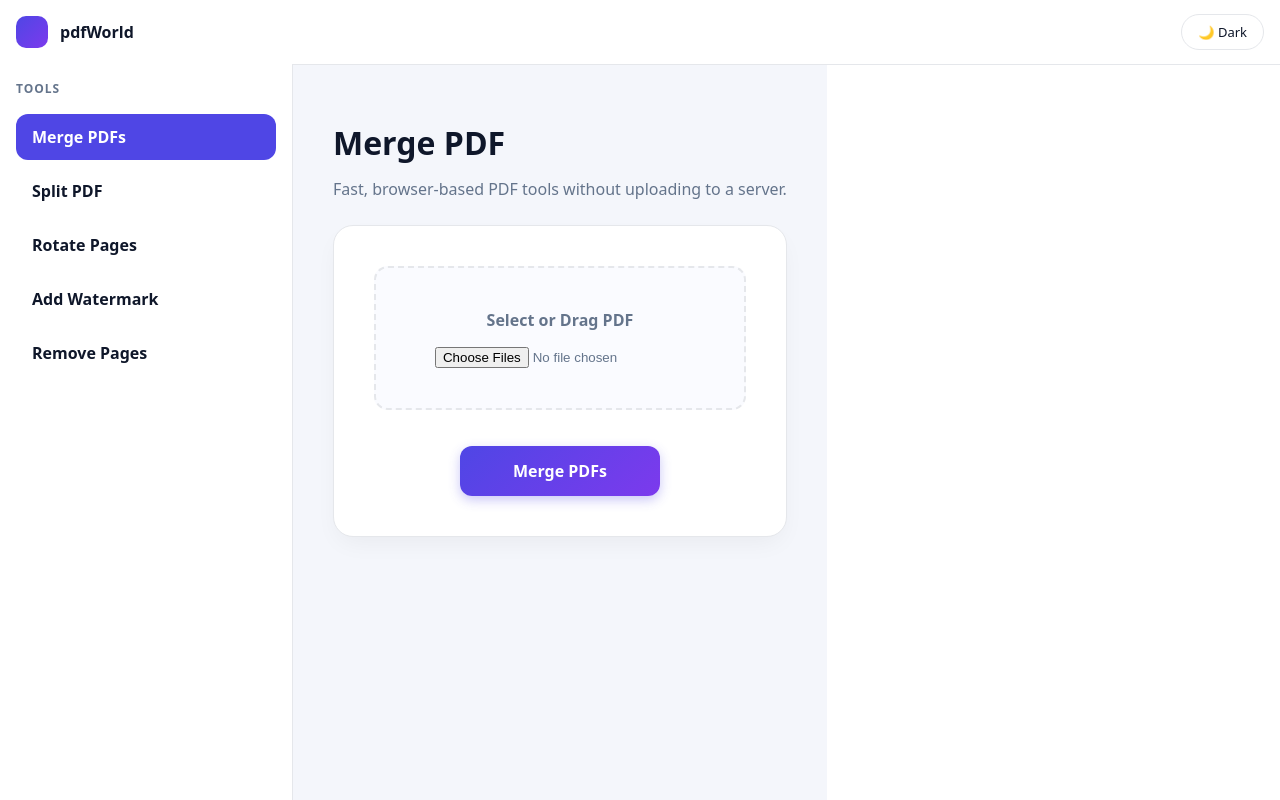
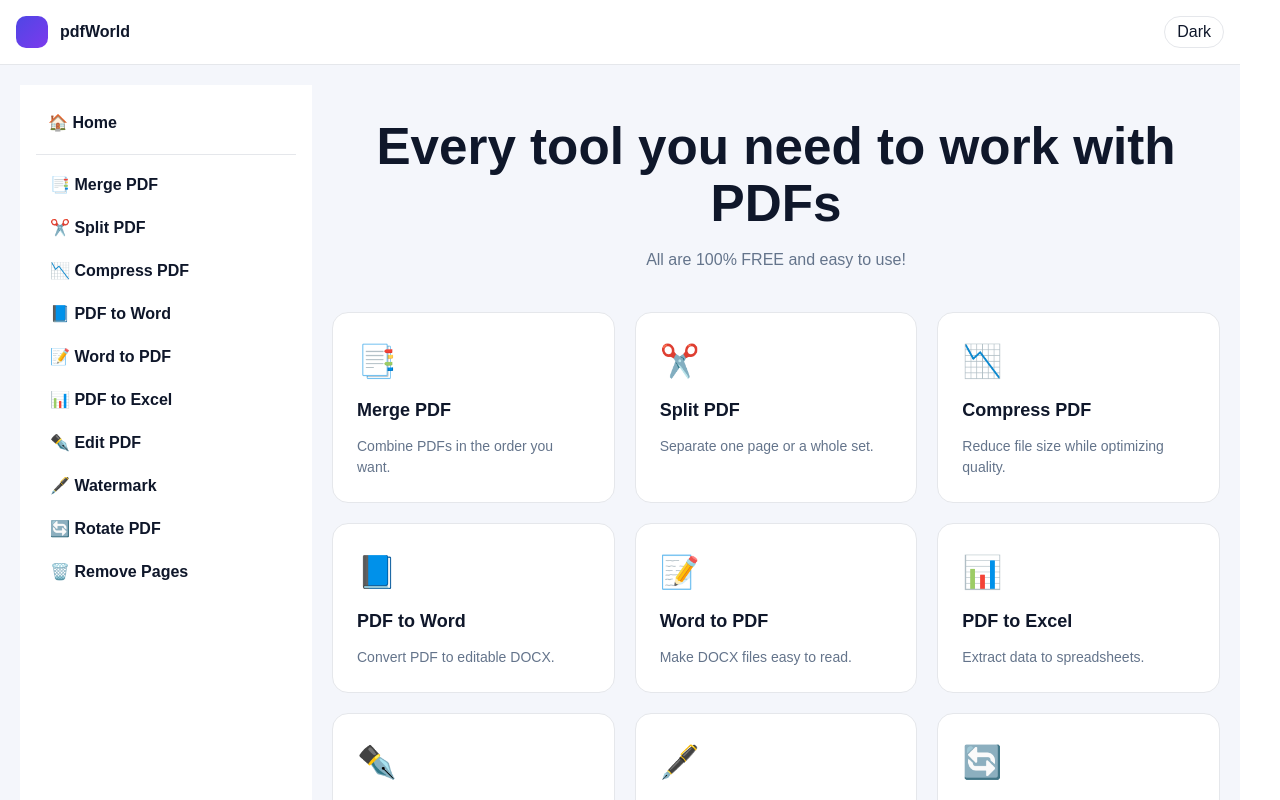
Before and after one commit to vikashsah2357/pdfWorld, a React (Vite) app: page / in a window 1280 px wide. Shown: the top 800 px of the page. Built offline with nearby package versions, Linux system fonts and the light colour scheme.

Commit message:
New Fix: UI big change

```diff
--- a/src/App.jsx
+++ b/src/App.jsx
@@ -2,31 +2,36 @@ import React, { useEffect, useState } from "react";
 import { PDFDocument, degrees, rgb, StandardFonts } from "pdf-lib";
 
 export default function App() {
-  const [activeTab, setActiveTab] = useState("merge");
+  // --- STATE ---
+  const [activeTab, setActiveTab] = useState("home"); // "home" shows the grid
   const [dark, setDark] = useState(false);
   const [files, setFiles] = useState([]);
-  const [splitFile, setSplitFile] = useState(null);
-  const [rotateFile, setRotateFile] = useState(null);
-  const [watermarkFile, setWatermarkFile] = useState(null);
-  const [removeFile, setRemoveFile] = useState(null);
+  const [singleFile, setSingleFile] = useState(null);
   const [watermarkText, setWatermarkText] = useState("");
-  const [removePages, setRemovePages] = useState("");
+  const [extraInput, setExtraInput] = useState("");
 
-  const [isMobile, setIsMobile] = useState(false);
+  const [isMobile, setIsMobile] = useState(window.innerWidth < 768);
   const [sidebarOpen, setSidebarOpen] = useState(false);
 
-  // Handle Window Resize
   useEffect(() => {
-    const handleResize = () => {
-      const mobile = window.innerWidth < 768;
-      setIsMobile(mobile);
-      // Close sidebar automatically if switching to desktop
-      if (!mobile) setSidebarOpen(false);
-    };
-    handleResize(); // Set initial state
-    window.addEventListener("resize", handleResize);
-    return () => window.removeEventListener("resize", handleResize);
+    const onResize = () => setIsMobile(window.innerWidth < 768);
+    window.addEventListener("resize", onResize);
+    return () => window.removeEventListener("resize", onResize);
   }, []);
+
+  // --- TOOLS DATA ---
+  const tools = [
+    { id: "merge", label: "Merge PDF", desc: "Combine PDFs in the order you want.", icon: "📑", color: "#e74c3c" },
+    { id: "split", label: "Split PDF", desc: "Separate one page or a whole set.", icon: "✂️", color: "#f39c12" },
+    { id: "compress", label: "Compress PDF", desc: "Reduce file size while optimizing quality.", icon: "📉", color: "#27ae60" },
+    { id: "pdf-to-word", label: "PDF to Word", desc: "Convert PDF to editable DOCX.", icon: "📘", color: "#2980b9" },
+    { id: "word-to-pdf", label: "Word to PDF", desc: "Make DOCX files easy to read.", icon: "📝", color: "#2980b9" },
+    { id: "pdf-to-excel", label: "PDF to Excel", desc: "Extract data to spreadsheets.", icon: "📊", color: "#1e8449" },
+    { id: "edit", label: "Edit PDF", desc: "Add text, images, or shapes.", icon: "✒️", color: "#8e44ad" },
+    { id: "watermark", label: "Watermark", desc: "Stamp an image or text over PDF.", icon: "🖋️", color: "#34495e" },
+    { id: "rotate", label: "Rotate PDF", desc: "Rotate pages the way you need.", icon: "🔄", color: "#d35400" },
+    { id: "remove", label: "Remove Pages", desc: "Delete pages from your document.", icon: "🗑️", color: "#c0392b" },
+  ];
 
   const theme = {
     bg: dark ? "#0b1220" : "#f4f6fb",
@@ -38,6 +43,7 @@ export default function App() {
     brand: "#4f46e5"
   };
 
+  // --- LOGIC ---
   const downloadFile = (bytes, name) => {
     const blob = new Blob([bytes], { type: "application/pdf" });
     const url = URL.createObjectURL(blob);
@@ -47,7 +53,6 @@ export default function App() {
     a.click();
   };
 
-  // Logic Handlers (Unchanged)
   const handleMerge = async () => {
     if (files.length < 2) return alert("Upload at least 2 PDFs");
     const mergedPdf = await PDFDocument.create();
@@ -57,64 +62,21 @@ export default function App() {
       const pages = await mergedPdf.copyPages(pdf, pdf.getPageIndices());
       pages.forEach((p) => mergedPdf.addPage(p));
     }
-    const mergedBytes = await mergedPdf.save();
-    downloadFile(mergedBytes, "merged.pdf");
-  };
-
-  const handleSplit = async () => {
-    if (!splitFile) return alert("Upload a PDF to split");
-    const bytes = await splitFile.arrayBuffer();
-    const pdf = await PDFDocument.load(bytes);
-    const total = pdf.getPageCount();
-    for (let i = 0; i < total; i++) {
-      const newPdf = await PDFDocument.create();
-      const [page] = await newPdf.copyPages(pdf, [i]);
-      newPdf.addPage(page);
-      const newBytes = await newPdf.save();
-      downloadFile(newBytes, `page_${i + 1}.pdf`);
-    }
+    downloadFile(await mergedPdf.save(), "merged.pdf");
   };
 
   const handleRotate = async () => {
-    if (!rotateFile) return alert("Upload a PDF to rotate");
-    const bytes = await rotateFile.arrayBuffer();
-    const pdf = await PDFDocument.load(bytes);
+    if (!singleFile) return alert("Upload a PDF");
+    const pdf = await PDFDocument.load(await singleFile.arrayBuffer());
     pdf.getPages().forEach((p) => p.setRotation(degrees(90)));
-    const newBytes = await pdf.save();
-    downloadFile(newBytes, "rotated.pdf");
+    downloadFile(await pdf.save(), "rotated.pdf");
   };
 
-  const handleWatermark = async () => {
-    if (!watermarkFile || !watermarkText) return alert("Upload file & enter text");
-    const bytes = await watermarkFile.arrayBuffer();
-    const pdf = await PDFDocument.load(bytes);
-    const font = await pdf.embedFont(StandardFonts.HelveticaBold);
-    pdf.getPages().forEach((page) => {
-      const { width, height } = page.getSize();
-      page.drawText(watermarkText, {
-        x: width / 4,
-        y: height / 2,
-        size: 40,
-        font,
-        color: rgb(0.75, 0.75, 0.75),
-        rotate: degrees(45),
-      });
-    });
-    const newBytes = await pdf.save();
-    downloadFile(newBytes, "watermarked.pdf");
-  };
+  // Note: PDF to Word/Excel usually requires server-side processing.
+  // Here we provide the UI for the workflow.
+  const handlePlaceholder = () => alert("Conversion tools require a backend server. UI is ready!");
 
-  const handleRemovePages = async () => {
-    if (!removeFile || !removePages) return alert("Upload file & enter pages like 1,3");
-    const pagesToRemove = removePages.split(",").map((n) => parseInt(n.trim()) - 1);
-    const bytes = await removeFile.arrayBuffer();
-    const pdf = await PDFDocument.load(bytes);
-    pagesToRemove.sort((a, b) => b - a).forEach((p) => pdf.removePage(p));
-    const newBytes = await pdf.save();
-    downloadFile(newBytes, "updated.pdf");
-  };
-
-  // UI Components
+  // --- COMPONENTS ---
   const UploadBox = ({ onFiles, multiple = false }) => {
     const [drag, setDrag] = useState(false);
     return (
@@ -125,23 +87,16 @@ export default function App() {
         style={{
           border: `2px dashed ${theme.border}`,
           borderRadius: 14,
-          padding: isMobile ? 20 : 40,
+          padding: isMobile ? 20 : 36,
           textAlign: "center",
           marginBottom: 16,
           background: drag ? "rgba(79,70,229,0.08)" : (dark ? "#020617" : "#fafbff"),
           width: "100%",
-          boxSizing: "border-box",
           color: theme.sub
         }}
       >
-        <div style={{ marginBottom: 12, fontWeight: 600 }}>{drag ? "Drop now!" : "Select or Drag PDF"}</div>
-        <input
-          type="file"
-          accept="application/pdf"
-          multiple={multiple}
-          style={{ width: '100%', maxWidth: '250px' }}
-          onChange={(e) => onFiles(e.target.files)}
-        />
+        <div style={{ marginBottom: 8, fontWeight: 600 }}>Drag & Drop PDF here</div>
+        <input type="file" multiple={multiple} onChange={(e) => onFiles(e.target.files)} />
       </div>
     );
   };
@@ -150,180 +105,141 @@ export default function App() {
     <button
       onClick={onClick}
       style={{
-        padding: "14px 28px",
+        padding: isMobile ? "12px 20px" : "14px 28px",
         background: "linear-gradient(135deg, #4f46e5, #7c3aed)",
         color: "white",
         border: "none",
-        borderRadius: 12,
+        borderRadius: 9999,
         cursor: "pointer",
         fontWeight: 700,
-        width: isMobile ? "100%" : "auto",
-        minWidth: 200,
-        boxShadow: "0 4px 12px rgba(79, 70, 229, 0.3)"
+        width: isMobile ? "100%" : 260
       }}
     >
       {label}
     </button>
   );
 
+  const HomeGrid = () => (
+    <div style={{
+      display: "grid",
+      gridTemplateColumns: "repeat(auto-fit, minmax(240px, 1fr))",
+      gap: 20,
+      width: "100%"
+    }}>
+      {tools.map(tool => (
+        <div
+          key={tool.id}
+          onClick={() => setActiveTab(tool.id)}
+          style={{
+            background: theme.card,
+            padding: 24,
+            borderRadius: 16,
+            border: `1px solid ${theme.border}`,
+            cursor: "pointer",
+            transition: "transform 0.2s",
+            display: "flex",
+            flexDirection: "column",
+            alignItems: "flex-start",
+            gap: 12
+          }}
+          onMouseEnter={(e) => e.currentTarget.style.transform = "translateY(-5px)"}
+          onMouseLeave={(e) => e.currentTarget.style.transform = "translateY(0)"}
+        >
+          <div style={{ fontSize: 32 }}>{tool.icon}</div>
+          <div style={{ fontWeight: 800, fontSize: 18, color: theme.text }}>{tool.label}</div>
+          <div style={{ fontSize: 14, color: theme.sub }}>{tool.desc}</div>
+        </div>
+      ))}
+    </div>
+  );
+
   const Navbar = () => (
     <div style={{
-      position: "fixed",
-      top: 0,
-      left: 0,
-      right: 0,
-      height: 64,
-      display: "flex",
-      alignItems: "center",
-      justifyContent: "space-between",
-      padding: "0 16px",
-      background: theme.card,
-      borderBottom: `1px solid ${theme.border}`,
-      zIndex: 100
+      position: "sticky", top: 0, height: 64, display: "flex", alignItems: "center",
+      justifyContent: "space-between", padding: "0 16px", background: theme.card,
+      borderBottom: `1px solid ${theme.border}`, zIndex: 30
     }}>
-      <div style={{ display: "flex", alignItems: "center", gap: 12, color: theme.text, fontWeight: 800 }}>
+      <div
+        style={{ display: "flex", alignItems: "center", gap: 12, color: theme.text, fontWeight: 800, cursor: "pointer" }}
+        onClick={() => setActiveTab("home")}
+      >
         {isMobile && (
-          <button
-            onClick={() => setSidebarOpen(!sidebarOpen)}
-            style={{ border: "none", background: "transparent", fontSize: 24, cursor: "pointer", color: theme.text, padding: 8 }}
-          >
-            {sidebarOpen ? "✕" : "☰"}
-          </button>
+          <button onClick={(e) => { e.stopPropagation(); setSidebarOpen(!sidebarOpen) }} style={{ border: "none", background: "transparent", fontSize: 22, cursor: "pointer", color: theme.text }}>☰</button>
         )}
         <div style={{ width: 32, height: 32, borderRadius: 10, background: "linear-gradient(135deg,#4f46e5,#7c3aed)" }} />
-        <span>pdfWorld</span>
+        pdfWorld
       </div>
-      <button
-        onClick={() => setDark(!dark)}
-        style={{ padding: "8px 16px", borderRadius: 9999, border: `1px solid ${theme.border}`, background: "transparent", color: theme.text, cursor: "pointer", fontSize: 13 }}
-      >
-        {dark ? "☀️ Light" : "🌙 Dark"}
+      <button onClick={() => setDark(!dark)} style={{ padding: "6px 12px", borderRadius: 9999, border: `1px solid ${theme.border}`, background: "transparent", color: theme.text, cursor: "pointer" }}>
+        {dark ? "Light" : "Dark"}
       </button>
     </div>
   );
 
-  const Tool = ({ id, label }) => (
+  const Sidebar = () => (
+    <div style={{
+      position: isMobile ? "fixed" : "relative",
+      left: isMobile ? (sidebarOpen ? 0 : -260) : 0,
+      top: isMobile ? 64 : 0,
+      width: 260,
+      background: theme.card,
+      padding: 16,
+      borderRight: isMobile ? `1px solid ${theme.border}` : "none",
+      transition: "left .25s ease",
+      zIndex: 25,
+      height: isMobile ? "calc(100vh - 64px)" : "auto",
+      overflowY: "auto"
+    }}>
+      <button onClick={() => { setActiveTab("home"); setSidebarOpen(false) }} style={{ width: "100%", textAlign: "left", padding: 12, border: "none", background: "transparent", color: theme.text, fontWeight: 800, cursor: "pointer" }}>🏠 Home</button>
+      <div style={{ height: 1, background: theme.border, margin: "10px 0" }} />
+      {tools.map(tool => (
         <button
-      onClick={() => { setActiveTab(id); setSidebarOpen(false); }}
+          key={tool.id}
+          onClick={() => { setActiveTab(tool.id); setSidebarOpen(false); }}
           style={{
-        width: "100%",
-        textAlign: "left",
-        padding: "12px 16px",
-        borderRadius: 12,
-        border: "none",
-        marginBottom: 8,
-        background: activeTab === id ? theme.brand : "transparent",
-        color: activeTab === id ? "#fff" : theme.text,
-        cursor: "pointer",
-        fontWeight: 600,
-        transition: "0.2s"
+            width: "100%", textAlign: "left", padding: "10px 14px", borderRadius: 10, border: "none", marginBottom: 4,
+            background: activeTab === tool.id ? theme.brand : "transparent",
+            color: activeTab === tool.id ? "#fff" : theme.text, cursor: "pointer", fontWeight: 600
           }}>
-      {label}
+          {tool.icon} {tool.label}
         </button>
+      ))}
+    </div>
   );
 
   return (
-    <div style={{ background: theme.bg, minHeight: "100vh", color: theme.text, fontFamily: 'system-ui, sans-serif' }}>
+    <div style={{ background: theme.bg, minHeight: "100vh", color: theme.text, fontFamily: "sans-serif" }}>
       <Navbar />
+      <div style={{ maxWidth: 1200, margin: "0 auto", padding: 20, display: "flex", gap: 20 }}>
+        {!isMobile && <Sidebar />}
+        <div style={{ flex: 1 }}>
+          {activeTab === "home" ? (
+            <div>
+              <h1 style={{ textAlign: "center", marginBottom: 10 }}>Every tool you need to work with PDFs</h1>
+              <p style={{ textAlign: "center", color: theme.sub, marginBottom: 40 }}>All are 100% FREE and easy to use!</p>
+              <HomeGrid />
+            </div>
+          ) : (
+            <div style={{ background: theme.card, borderRadius: 20, padding: isMobile ? 20 : 40, border: `1px solid ${theme.border}`, minHeight: 400, display: "flex", flexDirection: "column", alignItems: "center", justifyContent: "center", gap: 20 }}>
+              <h2 style={{ margin: 0 }}>{tools.find(t => t.id === activeTab)?.label}</h2>
+              <p style={{ color: theme.sub, marginTop: -10 }}>{tools.find(t => t.id === activeTab)?.desc}</p>
 
-      {/* Mobile Backdrop Overlay */}
-      {isMobile && sidebarOpen && (
-        <div
-          onClick={() => setSidebarOpen(false)}
-          style={{
-            position: "fixed",
-            inset: 0,
-            background: "rgba(0,0,0,0.4)",
-            zIndex: 140,
-            backdropFilter: "blur(2px)"
-          }}
-        />
-      )}
+              {activeTab === "merge" && <><UploadBox multiple onFiles={(f) => setFiles([...f])} /><PrimaryButton onClick={handleMerge} label="Merge PDFs" /></>}
+              {activeTab === "rotate" && <><UploadBox onFiles={(f) => setSingleFile(f[0])} /><PrimaryButton onClick={handleRotate} label="Rotate 90°" /></>}
 
-      <div style={{ display: "flex", paddingTop: 64 }}>
-        {/* Sidebar */}
-        <div style={{
-          position: isMobile ? "fixed" : "sticky",
-          top: 64,
-          left: 0,
-          bottom: 0,
-          width: 260,
-          background: theme.card,
-          padding: 16,
-          borderRight: `1px solid ${theme.border}`,
-          zIndex: 150,
-          transition: "transform 0.3s ease",
-          transform: isMobile && !sidebarOpen ? "translateX(-100%)" : "translateX(0)",
-          height: "calc(100vh - 64px)",
-          overflowY: "auto"
-        }}>
-          <div style={{ fontSize: 12, fontWeight: 700, color: theme.sub, marginBottom: 16, textTransform: "uppercase", letterSpacing: 1 }}>Tools</div>
-          <Tool id="merge" label="Merge PDFs" />
-          <Tool id="split" label="Split PDF" />
-          <Tool id="rotate" label="Rotate Pages" />
-          <Tool id="watermark" label="Add Watermark" />
-          <Tool id="remove" label="Remove Pages" />
-        </div>
-
-        {/* Main Content Area */}
-        <div style={{
-          flex: 1,
-          padding: isMobile ? "20px 16px" : "40px",
-          maxWidth: 1000,
-          margin: "0 auto",
-          width: "100%",
-          boxSizing: "border-box"
-        }}>
-          <div style={{ marginBottom: 24 }}>
-            <h1 style={{ fontSize: isMobile ? 24 : 32, marginBottom: 8, fontWeight: 800 }}>
-              {activeTab.charAt(0).toUpperCase() + activeTab.slice(1)} PDF
-            </h1>
-            <p style={{ color: theme.sub }}>Fast, browser-based PDF tools without uploading to a server.</p>
-          </div>
-
-          <div style={{
-            background: theme.card,
-            borderRadius: 20,
-            padding: isMobile ? 20 : 40,
-            border: `1px solid ${theme.border}`,
-            boxShadow: "0 10px 25px -5px rgba(0,0,0,0.05)",
-            display: "flex",
-            flexDirection: "column",
-            alignItems: "center",
-            gap: 20
-          }}>
-            {activeTab === "merge" && (<><UploadBox multiple onFiles={(f) => setFiles([...f])} /><PrimaryButton onClick={handleMerge} label="Merge PDFs" /></>)}
-            {activeTab === "split" && (<><UploadBox onFiles={(f) => setSplitFile(f[0])} /><PrimaryButton onClick={handleSplit} label="Split All Pages" /></>)}
-            {activeTab === "rotate" && (<><UploadBox onFiles={(f) => setRotateFile(f[0])} /><PrimaryButton onClick={handleRotate} label="Rotate 90°" /></>)}
-
-            {activeTab === "watermark" && (
+              {/* Other tools share a general UI for now */}
+              {["split", "compress", "pdf-to-word", "word-to-pdf", "pdf-to-excel", "edit", "watermark", "remove"].includes(activeTab) && (
                 <>
-                <UploadBox onFiles={(f) => setWatermarkFile(f[0])} />
-                <input
-                  type="text"
-                  placeholder="Enter watermark text..."
-                  onChange={(e) => setWatermarkText(e.target.value)}
-                  style={{ padding: 14, borderRadius: 12, width: "100%", maxWidth: 400, border: `2px solid ${theme.border}`, background: dark ? "#020617" : "#fff", color: theme.text, fontSize: 16 }}
-                />
-                <PrimaryButton onClick={handleWatermark} label="Add Watermark" />
+                  <UploadBox onFiles={(f) => setSingleFile(f[0])} />
+                  {activeTab === "watermark" && <input type="text" placeholder="Watermark Text" style={{ padding: 12, borderRadius: 8, width: "100%", maxWidth: 300, border: `1px solid ${theme.border}` }} />}
+                  <PrimaryButton onClick={handlePlaceholder} label="Upload & Process" />
                 </>
               )}
-
-            {activeTab === "remove" && (
-              <>
-                <UploadBox onFiles={(f) => setRemoveFile(f[0])} />
-                <input
-                  type="text"
-                  placeholder="Example: 1, 3, 5"
-                  onChange={(e) => setRemovePages(e.target.value)}
-                  style={{ padding: 14, borderRadius: 12, width: "100%", maxWidth: 400, border: `2px solid ${theme.border}`, background: dark ? "#020617" : "#fff", color: theme.text, fontSize: 16 }}
-                />
-                <PrimaryButton onClick={handleRemovePages} label="Remove Pages" />
-              </>
+              <button onClick={() => setActiveTab("home")} style={{ background: "transparent", border: "none", color: theme.brand, cursor: "pointer" }}>Back to home</button>
+            </div>
           )}
         </div>
       </div>
-      </div>
+      {isMobile && sidebarOpen && <div onClick={() => setSidebarOpen(false)} style={{ position: "fixed", inset: 0, background: "rgba(0,0,0,0.3)", zIndex: 20 }} />}
     </div>
   );
 }
```
Lines whose indentation alone changed are shown as unchanged.
